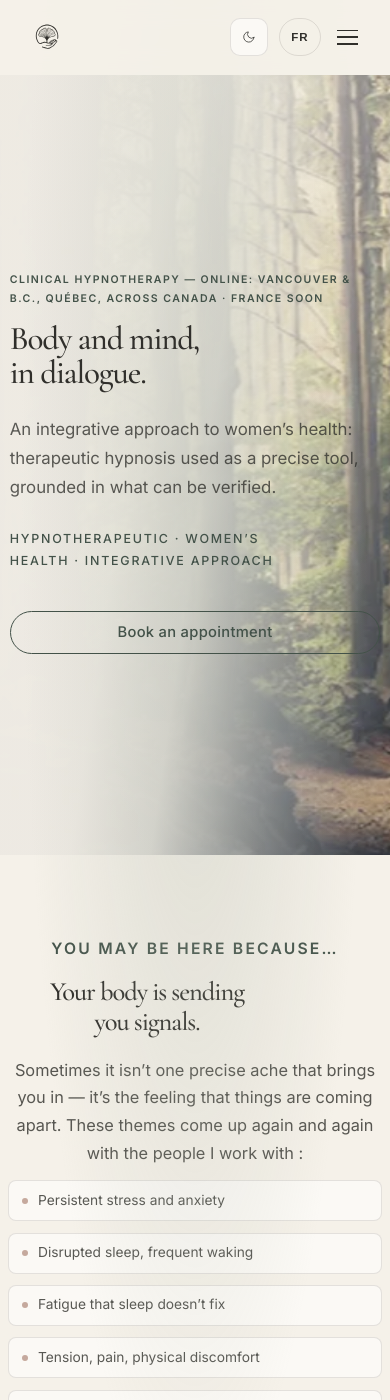
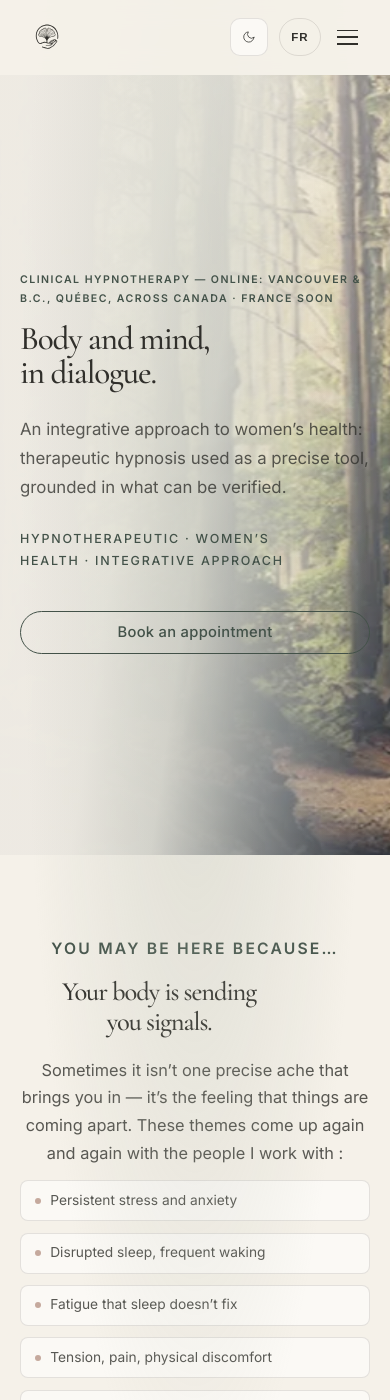
Before and after one commit to logan169/hypno-site, a Jekyll site: the page built from index.md, in a window 390 px wide and 1400 px high. Built offline with Jekyll 4.4.1, drawn with Linux system fonts in a browser that asks for light colours.

Commit message:
100% section width on phone: .wrap and .hero-inner now width:100% with clamp(1.25rem,5vw,6rem) gutters (no text hitting edges); removed all max-width:NNch text caps; signals grid full width. Verified 320/360/390px — content 100% width, no horizontal scroll.

```diff
--- a/_includes/head.html
+++ b/_includes/head.html
@@ -39,10 +39,10 @@
   <script>window.__BASEURL__="{{ site.baseurl }}/";</script>
 
   <!-- Styles + JS criticques (préchargés avant <link>/<script> pour couper le TTI) -->
-  <link rel="preload" href="{{ site.baseurl }}/assets/css/marion.css?v=rework7" as="style">
+  <link rel="preload" href="{{ site.baseurl }}/assets/css/marion.css?v=rework8" as="style">
   <link rel="preload" href="{{ site.baseurl }}/assets/js/main.js" as="script">
-  <link rel="stylesheet" href="{{ site.baseurl }}/assets/css/marion.css?v=rework7">
-  {% if page.collection == 'revue' %}<link rel="stylesheet" href="{{ site.baseurl }}/assets/css/revue.css?v=rework7">{% endif %}
+  <link rel="stylesheet" href="{{ site.baseurl }}/assets/css/marion.css?v=rework8">
+  {% if page.collection == 'revue' %}<link rel="stylesheet" href="{{ site.baseurl }}/assets/css/revue.css?v=rework8">{% endif %}
 
   <!-- Google Analytics (GA4) -->
   {% if site.analytics.enabled and site.analytics.id and jekyll.environment == 'production' %}
--- a/assets/css/marion.css
+++ b/assets/css/marion.css
@@ -83,9 +83,9 @@ h3{font-size:clamp(1.4rem,2.2vw,1.85rem);font-weight:500;line-height:1.2;margin-
 ::selection{background:var(--sauge-pale);color:var(--ink)}
 
 /* ── Layout shells ── */
-.wrap{width:min(1440px,96%);margin-inline:auto}
-.prose{max-width:74ch;margin-inline:auto}
-.prose .lead,.lead{font-size:clamp(1.05rem,1.3vw,1.2rem);line-height:1.7;color:var(--ink-80);margin-top:1.2rem;max-width:62ch}
+.wrap{width:100%;margin-inline:auto;padding-inline:clamp(1.25rem,5vw,6rem)}
+.prose{;margin-inline:auto}
+.prose .lead,.lead{font-size:clamp(1.05rem,1.3vw,1.2rem);line-height:1.7;color:var(--ink-80);margin-top:1.2rem;}
 
 /* ── Skip link ── */
 .skip-link{position:absolute;left:-9999px;z-index:100;padding:.85rem 1.4rem;background:var(--forest);color:var(--on-forest);font-size:.88rem;font-weight:600;border-radius:var(--rayon-btn)}
@@ -170,11 +170,11 @@ h3{font-size:clamp(1.4rem,2.2vw,1.85rem);font-weight:500;line-height:1.2;margin-
 [data-theme="dark"] .hero-veil{background:linear-gradient(98deg,rgba(30,32,24,.97) 0 36%,rgba(30,32,24,.93) 52%,rgba(30,32,24,.58) 74%,rgba(67,82,73,.12) 100%)}
 [data-theme="dark"] .hero-media img{filter:brightness(.7) saturate(.82) contrast(1.04)}
 
-.hero-inner{position:relative;z-index:2;width:min(1200px,95%);margin-inline:auto;padding-block:clamp(5rem,9vw,8rem)}
-.hero-text{max-width:64ch}
+.hero-inner{position:relative;z-index:2;width:100%;margin-inline:auto;padding-inline:clamp(1.25rem,5vw,6rem);padding-block:clamp(5rem,9vw,8rem)}
+.hero-text{}
 .hero-text h1{font-size:clamp(2.65rem,5.8vw,4.4rem);font-weight:500;line-height:1.05;margin:.5rem 0 .3rem;text-wrap:balance;letter-spacing:-.035em;color:var(--ink)}
 .hero-overline{font-size:.74rem;font-weight:600;letter-spacing:.14em;text-transform:uppercase;color:var(--forest);margin-bottom:.5rem}
-.hero-sub{font-size:clamp(1.05rem,1.3vw,1.22rem);line-height:1.72;color:var(--ink-78);max-width:60ch;margin-top:1.5rem}
+.hero-sub{font-size:clamp(1.05rem,1.3vw,1.22rem);line-height:1.72;color:var(--ink-78);margin-top:1.5rem}
 .hero-meta{margin-top:1.6rem;font-size:.78rem;font-weight:500;letter-spacing:.14em;text-transform:uppercase;color:var(--forest)}
 
 .hero-ctas{display:flex;justify-content:flex-start;align-items:center;margin-top:2.4rem;gap:1rem}
@@ -207,12 +207,12 @@ h3{font-size:clamp(1.4rem,2.2vw,1.85rem);font-weight:500;line-height:1.2;margin-
    SIGNALS — editorial list, not a grid of cards
    ════════════════════════════════════════════════════ */
 #signals .prose{text-align:center;margin-bottom:.8rem}
-.signals-list{display:flex;flex-direction:column;gap:0;margin-top:3.5rem;max-width:72ch;margin-inline:auto}
+.signals-list{display:flex;flex-direction:column;gap:0;margin-top:3.5rem;margin-inline:auto}
 .signal-item{display:flex;align-items:flex-start;gap:1rem;padding:1.1rem 0;border-top:1px solid var(--ligne);font-size:1.04rem;line-height:1.68;color:var(--ink-78)}
 .signal-dot{flex:0 0 auto;width:5px;height:5px;border-radius:50%;background:var(--forest);margin-top:.55em}
 
 /* Pullquote */
-.pull-quote{font-family:var(--serif);font-size:clamp(1.25rem,2.3vw,1.68rem);font-weight:500;font-style:italic;line-height:1.55;color:var(--forest);border-left:2px solid var(--terre);padding:1.4rem 1.7rem;margin-top:3.5rem;max-width:58ch;background:linear-gradient(90deg,rgba(197,169,157,.05),rgba(197,169,157,0));border-radius:var(--rayon-btn);text-wrap:pretty}
+.pull-quote{font-family:var(--serif);font-size:clamp(1.25rem,2.3vw,1.68rem);font-weight:500;font-style:italic;line-height:1.55;color:var(--forest);border-left:2px solid var(--terre);padding:1.4rem 1.7rem;margin-top:3.5rem;background:linear-gradient(90deg,rgba(197,169,157,.05),rgba(197,169,157,0));border-radius:var(--rayon-btn);text-wrap:pretty}
 
 /* ════════════════════════════════════════════════════
    PILLARS — editorial vertical list with numbers (not cards)
@@ -225,15 +225,15 @@ h3{font-size:clamp(1.4rem,2.2vw,1.85rem);font-weight:500;line-height:1.2;margin-
 .pillar-inner{display:grid;grid-template-columns:minmax(0,62px) minmax(0,1fr);gap:2.5rem;align-items:start}
 .pillar-num{font-family:var(--serif);font-style:italic;font-size:clamp(1.35rem,1.8vw,1.7rem);color:var(--terre);margin-bottom:.2em}
 .pillar-title{font-family:var(--serif);font-size:clamp(1.65rem,2.5vw,2rem);font-weight:500;color:var(--ink);margin:0 0 .7rem;letter-spacing:-.02em}
-.pillar-desc{font-size:clamp(.98rem,1.15vw,1.08rem);line-height:1.76;color:var(--ink-75);max-width:48ch;margin-bottom:.8rem}
+.pillar-desc{font-size:clamp(.98rem,1.15vw,1.08rem);line-height:1.76;color:var(--ink-75);margin-bottom:.8rem}
 .link-arrow{font-size:.86rem;font-weight:600;letter-spacing:.05em;color:var(--forest);border-bottom:1px solid var(--sauge);padding-bottom:2px;display:inline-block;transition:border-color var(--trans),color var(--trans)}
 .link-arrow:hover{border-color:var(--forest)}
-.pillard-note{font-size:.88rem;line-height:1.6;color:var(--ink-72);max-width:58ch;margin-top:3rem}
+.pillard-note{font-size:.88rem;line-height:1.6;color:var(--ink-72);margin-top:3rem}
 
 /* ════════════════════════════════════════════════════
    APPROACH — single-column prose, not principles grid
    ════════════════════════════════════════════════════ */
-#approche .principles{margin-top:3.5rem;max-width:62ch}
+#approche .principles{margin-top:3.5rem;}
 .principle-item{padding:1.8rem 0;border-top:1px solid var(--ligne);font-size:clamp(.97rem,1.1vw,1.05rem);line-height:1.74;color:var(--ink-78)}
 .principle-item h3{font-size:clamp(1.25rem,1.6vw,1.5rem);margin-bottom:.5rem;font-weight:500}
 
@@ -255,24 +255,24 @@ h3{font-size:clamp(1.4rem,2.2vw,1.85rem);font-weight:500;line-height:1.2;margin-
 /* ════════════════════════════════════════════════════
    ARTICLES / REVEUE PREVIEW — not repetitive cards
    ════════════════════════════════════════════════════ */
-.articles{max-width:76ch;margin-top:3.5rem}
+.articles{;margin-top:3.5rem}
 .article-clip{padding:2rem 0;border-bottom:1px solid var(--ligne)}
 .article-clip:last-child{border-bottom:none}
 .article-tag{font-size:.68rem;font-weight:600;letter-spacing:.14em;text-transform:uppercase;color:var(--foret);margin-bottom:.7rem;display:block}
 .article-clip h3{font-family:var(--serif);font-size:clamp(1.25rem,1.7vw,1.54rem);font-weight:500;line-height:1.26;margin:0 0 .5rem;color:var(--ink)}
-.article-clip p{font-size:.98rem;line-height:1.72;color:var(--ink-72);margin-bottom:.6rem;max-width:46ch}
+.article-clip p{font-size:.98rem;line-height:1.72;color:var(--ink-72);margin-bottom:.6rem;}
 
 /* ════════════════════════════════════════════════════
    TESTIMONIALS — clean focus, photographic accent
    ════════════════════════════════════════════════════ */
 #temoignages{background-color:var(--bg-alt);position:relative;overflow:hidden}
 #temoignages::before{content:"";position:absolute;inset:0;background:radial-gradient(38% 92% at 54% 70%,var(--sauge-pale) 0%,transparent 68%);pointer-events:none;z-index:0}
-.tst-carousel{max-width:60ch;margin-inline:auto;position:relative;padding-block:1rem}
+.tst-carousel{;margin-inline:auto;position:relative;padding-block:1rem}
 .tst-track{touch-action:pan-y;user-select:none;display:grid}
 .tst-card{grid-area:1/1}
 .tst-card{background:var(--card);border:1px solid var(--ligne);border-radius:var(--rayon-card);padding:clamp(2rem,4.5vw,3.5rem) clamp(.9rem,3.8vw,3.2rem);opacity:0;pointer-events:none;transition:opacity 650ms var(--ease);z-index:1}
 .tst-card.is-active{opacity:1;pointer-events:auto;z-index:2}
-.tst-card blockquote{font-family:var(--serif);font-size:clamp(1.28rem,2.3vw,1.74rem);font-weight:500;font-style:italic;line-height:1.5;color:var(--ink);max-width:44ch;text-wrap:pretty}
+.tst-card blockquote{font-family:var(--serif);font-size:clamp(1.28rem,2.3vw,1.74rem);font-weight:500;font-style:italic;line-height:1.5;color:var(--ink);text-wrap:pretty}
 .tst-card figcaption{text-align:center;margin-top:1.6rem;font-size:.76rem;font-weight:500;letter-spacing:.12em;text-transform:uppercase;color:var(--ink-65)}
 
 .tst-nav{display:flex;justify-content:center;gap:.9rem;margin-top:1.5rem}
@@ -282,14 +282,14 @@ h3{font-size:clamp(1.4rem,2.2vw,1.85rem);font-weight:500;line-height:1.2;margin-
 /* ════════════════════════════════════════════════════
    FAQ — details/summary, natural hierarchy
    ════════════════════════════════════════════════════ */
-.faq-list{max-width:64ch;margin-top:3rem}
+.faq-list{;margin-top:3rem}
 .faq-item{border-top:1px solid var(--ligne)}
 .faq-item:last-child{border-bottom:1px solid var(--ligne)}
 .faq-item summary{list-style:none;cursor:pointer;display:flex;align-items:center;justify-content:space-between;gap:1.4rem;padding:1.35rem 0;font-family:var(--serif);font-size:clamp(1.12rem,1.4vw,1.35rem);font-weight:500;color:var(--ink)}
 .faq-item summary::-webkit-details-marker{display:none}
 .faq-item summary::after{content:"+";flex:0 0 auto;font-family:var(--sans);font-size:1.5em;font-weight:400;color:var(--forest);transition:transform var(--trans);line-height:1}
 .faq-item[open] summary::after{transform:rotate(45deg)}
-.faq-item p{font-size:.97rem;line-height:1.76;color:var(--ink-75);padding:0 0 1.4rem;max-width:58ch}
+.faq-item p{font-size:.97rem;line-height:1.76;color:var(--ink-75);padding:0 0 1.4rem;}
 
 /* ════════════════════════════════════════════════════
    VENIR / CONTACT — natural forest, clear form
@@ -346,7 +346,7 @@ html.fx-fade .fade.visible{opacity:1;transform:none}
 @media(max-width:500px){
   html{font-size:16px}
   .hero-text h1{font-size:clamp(2.2rem,8vw,3rem)}
-  .herolink,.hero-sub,.lead{max-width:44ch!important}
+  .herolink,.hero-sub,.lead{!important}
   .signal-item{font-size:.98rem;gap:.8rem}
   .signals-list{margin-top:2.5rem}
   .pull-quote{padding:1.1rem 1.3rem;margin-left:-4%}
@@ -372,12 +372,12 @@ html.fx-fade .fade.visible{opacity:1;transform:none}
 .pc-socials-note{display:block;width:100%;margin-top:.2rem;font-size:.73rem;color:var(--ink-65)}
 .pc-socials-note a{color:var(--forest);text-decoration:underline;text-underline-offset:2px}
 .pc-body h1{font-size:clamp(2.4rem,5.4vw,4.2rem);line-height:1.06;margin:.35em 0 1rem;text-wrap:balance;color:var(--ink)}
-.pc-lede{font-size:clamp(1.02rem,1.25vw,1.18rem);line-height:1.74;color:var(--ink-78);max-width:52ch;margin:.5em 0 0}
+.pc-lede{font-size:clamp(1.02rem,1.25vw,1.18rem);line-height:1.74;color:var(--ink-78);margin:.5em 0 0}
 .pc-ctas{display:flex;flex-wrap:wrap;gap:.7rem;margin-top:1.8rem}
 .pc-meta{width:min(90%,min(1120px,90%));margin:1.8rem auto 0;padding-top:1.3rem;border-top:1px solid var(--ligne);display:flex;flex-wrap:wrap;gap:.4rem 1.3rem}
 .pc-meta span{font-size:.82rem;color:var(--ink-72)}
 .pc-section{padding-block:clamp(4rem,7vw,7rem)}
-.pc-section-head{max-width:58ch;margin-bottom:clamp(1.8rem,3vw,2.8rem)}
+.pc-section-head{;margin-bottom:clamp(1.8rem,3vw,2.8rem)}
 
 /* Timeline */
 .pc-timeline{max-width:760px;border-left:1px solid var(--ligne);margin-left:6px}
@@ -387,7 +387,7 @@ html.fx-fade .fade.visible{opacity:1;transform:none}
 .pc-tl-year{font-family:var(--serif);font-size:1.3rem;font-weight:500;font-style:italic;color:var(--forest)}
 .pc-tl-role{font-size:clamp(1rem,1.2vw,1.28rem);font-weight:600;margin:.2rem 0 .45rem}
 .pc-tl-role small{display:block;font-size:.78rem;font-weight:400;color:var(--ink-66)}
-.pc-tl-detail{font-size:.97rem;line-height:1.72;color:var(--ink-78);max-width:60ch}
+.pc-tl-detail{font-size:.97rem;line-height:1.72;color:var(--ink-78);}
 
 /* Credential cards */
 .creds-grid{display:grid;grid-template-columns:repeat(2,minmax(0,1fr));gap:1.3rem;margin-top:3rem}
@@ -419,16 +419,16 @@ html.fx-fade .fade.visible{opacity:1;transform:none}
 .ec-body h1{font-family:var(--serif);font-size:clamp(2rem,4.4vw,3.25rem);line-height:1.08;margin:.4em 0 .9rem;color:var(--ink)}
 
 /* Project timeline */
-.project-list{max-width:70ch}
+.project-list{}
 .project-clip{padding:1.6rem 0;border-bottom:1px solid var(--ligne)}
 .project-clip:last-child{border-bottom:none}
 .proj-role{font-family:var(--serif);font-size:clamp(1.25rem,1.5vw,1.5rem);font-weight:500;color:var(--ink);margin:.3em 0 .4rem}
-.proj-detail{font-size:.97rem;line-height:1.68;color:var(--ink-72);max-width:58ch;margin-bottom:.4rem}
+.proj-detail{font-size:.97rem;line-height:1.68;color:var(--ink-72);margin-bottom:.4rem}
 
 /* Ecrits CTA */
 .ec-cta{text-align:center;padding-block:clamp(3.5rem,6vw,6rem)}
 .ec-cta h2{font-size:clamp(1.65rem,3vw,2.3rem);margin:0 0 .7rem}
-.ec-cta p{color:var(--ink-78);max-width:44ch;margin-inline:auto;font-size:1.04rem;line-height:1.65}
+.ec-cta p{color:var(--ink-78);margin-inline:auto;font-size:1.04rem;line-height:1.65}
 
 @media(max-width:740px){
   .ec-hero-inner,.creds-grid{grid-template-columns:1fr;gap:2rem}
@@ -440,7 +440,7 @@ html.fx-fade .fade.visible{opacity:1;transform:none}
    REVUE — side-by-side article + nav (from revue.css)
    ════════════════════════════════════════════════════ */
 .page-revue{display:grid;grid-template-columns:minmax(0,1fr) 320px;gap:clamp(3rem,6vw,7rem);width:min(1120px,90%);margin-inline:auto;padding-block:4rem 5.6rem}
-.revue-article{max-width:62ch}
+.revue-article{}
 .revue-h1{font-family:var(--serif);font-size:clamp(2.3rem,4.2vw,3.4rem);font-weight:500;line-height:1.06;margin-bottom:.9rem;color:var(--ink)}
 .revue-siblings{position:sticky;top:88px;align-self:start}
 .revue-siblings-h{font-size:.7rem;font-weight:600;letter-spacing:.14em;text-transform:uppercase;color:var(--forest);padding-bottom:.6rem;margin-bottom:1.3rem;border-bottom:1px solid var(--ligne)}
@@ -464,16 +464,16 @@ input:focus-visible,select:focus-visible,textarea:focus-visible,.tool-btn:focus-
 /* ecrits: article sections */
 .ec-section{padding-block:4.2rem}
 .ec-section + .ec-section{border-top:1px solid var(--ligne)}
-.ec-section-head{max-width:64ch;margin-bottom:2.4rem}
-.ec-lede{font-size:1.12rem;line-height:1.7;color:var(--ink-72);max-width:60ch;margin-bottom:.7rem}
-.ec-sub{font-size:.95rem;line-height:1.6;color:var(--ink-50);max-width:52ch;margin-bottom:1.5rem}
+.ec-section-head{;margin-bottom:2.4rem}
+.ec-lede{font-size:1.12rem;line-height:1.7;color:var(--ink-72);margin-bottom:.7rem}
+.ec-sub{font-size:.95rem;line-height:1.6;color:var(--ink-50);margin-bottom:1.5rem}
 .ec-ctas{display:flex;flex-wrap:wrap;gap:.8rem;margin-top:1.3rem}
 
 /* ecrits theme cards */
 .theme-card{position:relative;background:var(--card);border:1px solid var(--ligne);border-radius:var(--rayon-card);padding:1.8rem 2rem;transition:transform var(--trans),box-shadow var(--trans),border-color var(--trans)}
 .theme-card:hover{transform:translateY(-3px);box-shadow:var(--ombre-sm);border-color:var(--sauge)}
 .theme-card h3{font-family:var(--serif);font-size:1.55rem;font-weight:500;margin:.6rem 0 .5rem}
-.theme-card p{color:var(--ink-72);line-height:1.65;max-width:58ch;margin-bottom:0}
+.theme-card p{color:var(--ink-72);line-height:1.65;margin-bottom:0}
 .theme-card ul{list-style:none;padding:0;margin:1.1rem 0 0;display:grid;gap:.6rem}
 .theme-card ul a{position:relative;padding-left:1.3rem;color:var(--forest);text-decoration:none;transition:color var(--trans)}
 .theme-card ul a::before{content:"";position:absolute;left:0;top:.6em;width:.7rem;height:1px;background:var(--forest);opacity:.65}
@@ -486,7 +486,7 @@ input:focus-visible,select:focus-visible,textarea:focus-visible,.tool-btn:focus-
 .proj-role small{display:block;font-family:var(--sans);font-size:.8rem;font-weight:500;letter-spacing:.02em;color:var(--ink-50);margin-top:.35rem}
 
 /* index: signal chips */
-.signals-grid{display:grid;grid-template-columns:repeat(2,minmax(0,1fr));gap:.7rem;max-width:860px;margin-inline:auto}
+.signals-grid{display:grid;grid-template-columns:repeat(2,minmax(0,1fr));gap:.7rem}
 .signal{display:flex;align-items:center;gap:.6rem;padding:.7rem 1rem;background:var(--card);border:1px solid var(--ligne);border-radius:var(--rayon-btn);font-size:.93rem;color:var(--ink-80);line-height:1.45}
 .signal::before{content:"";width:6px;height:6px;border-radius:50%;background:var(--terre);flex:0 0 auto}
 
@@ -500,7 +500,7 @@ input:focus-visible,select:focus-visible,textarea:focus-visible,.tool-btn:focus-
 .pull{font-family:var(--serif);font-size:clamp(1.35rem,2.2vw,1.7rem);line-height:1.45;font-weight:500;color:var(--ink);border-left:2px solid var(--sauge);padding:.2rem 0 .2rem 1.4rem;margin:2.2rem 0}
 
 /* ── Text helpers (shared pages) ── */
-.lede{font-size:1.12rem;line-height:1.62;color:var(--ink-72);max-width:58ch}
+.lede{font-size:1.12rem;line-height:1.62;color:var(--ink-72);}
 .fine{font-size:.82rem;line-height:1.55;color:var(--ink-50)}
 .fine.light{color:var(--paper-66)}
 .note{font-size:.9rem;color:var(--ink-50);line-height:1.5}
@@ -586,7 +586,7 @@ article{display:block}
 .article:first-of-type{border-top:1px solid var(--ligne)}
 .article:hover{background:color-mix(in srgb,var(--sauge) 6%,transparent)}
 .article h3{font-family:var(--serif);font-size:1.35rem;font-weight:500;margin:.35rem 0 .35rem}
-.article p:not(.article-tag){color:var(--ink-72);font-size:.96rem;line-height:1.62;max-width:62ch}
+.article p:not(.article-tag){color:var(--ink-72);font-size:.96rem;line-height:1.62;}
 .article .link-quiet{margin-top:.8rem}
 
 
```
